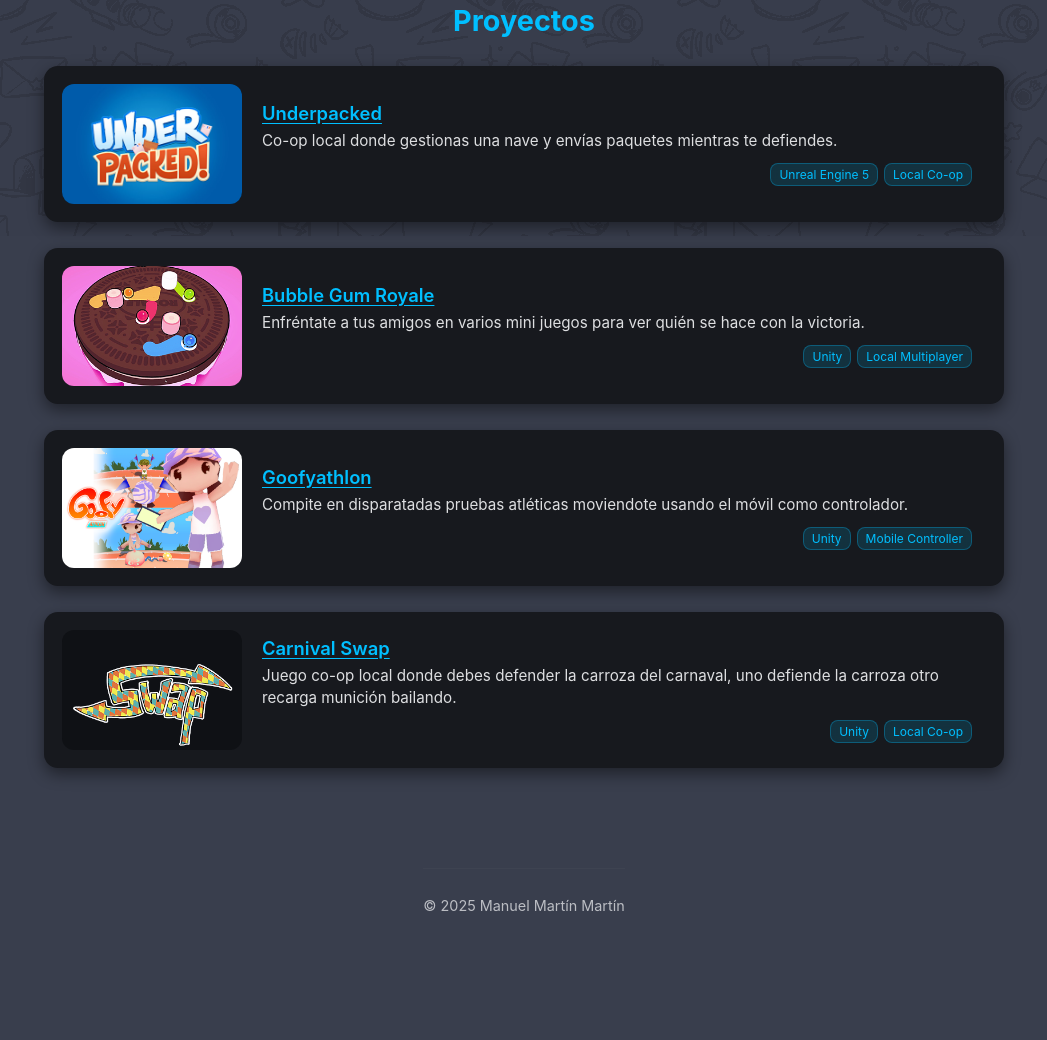
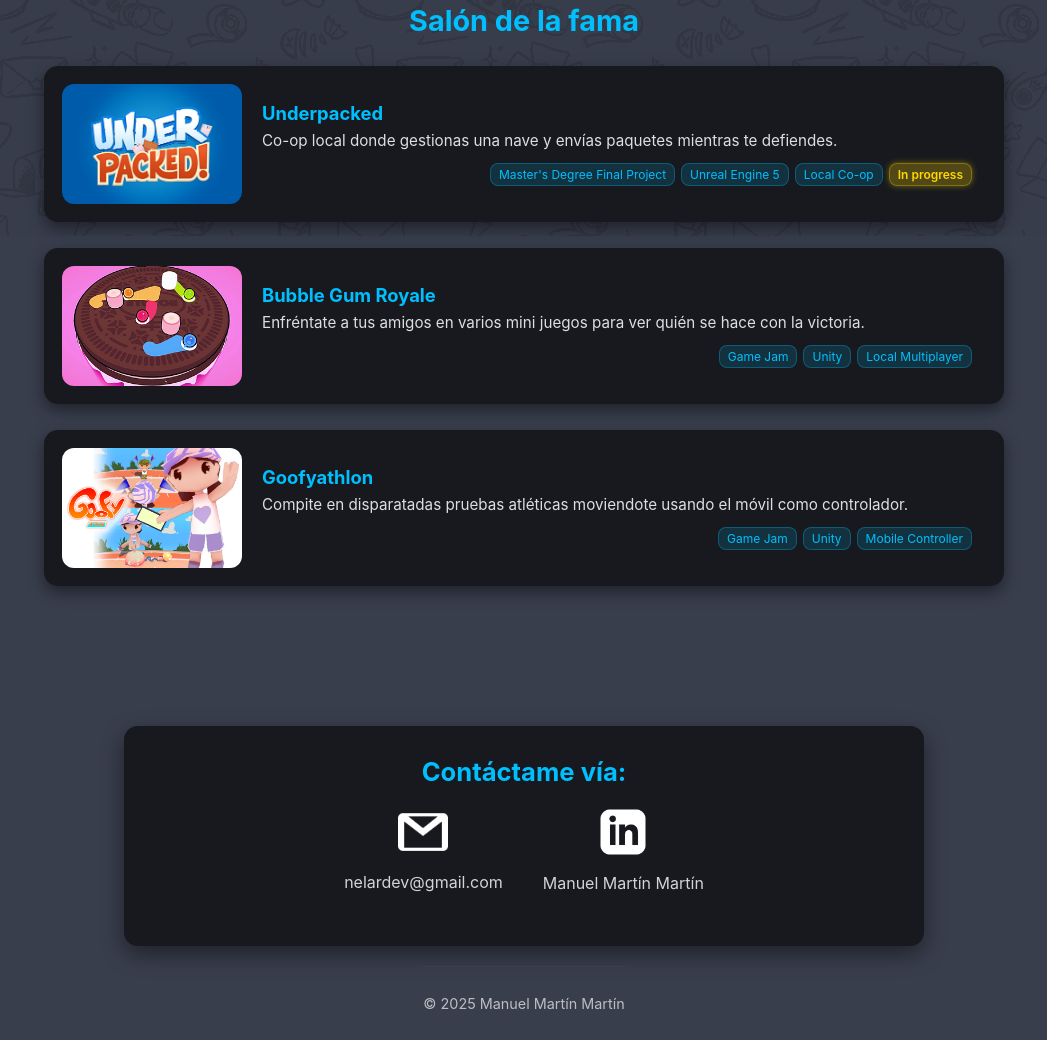
Before and after one commit to Nelar18/nelar18.github.io, a plain HTML site: page index.html in a window 1280 px wide. Shown: the part 564-1604 px from the top of the page, without its empty margins (116-1163 px from the left). Before the commit the page ends 1506 px from the top, so only its background shows below. Drawn offline with Linux system fonts and the light colour scheme.

Commit message:
Add files via upload

```diff
--- a/index.html
+++ b/index.html
@@ -161,6 +161,19 @@ section {
 }
 .nav-link:hover{background:var(--accent);color:#fff}
 
+.project-item-link {
+  text-decoration: none;
+  color: inherit;
+  display: block;
+  border-radius: var(--radius);
+  transition: transform var(--transition), box-shadow var(--transition);
+}
+.project-item-link:hover .project-item {
+  transform: translateY(-4px);
+  box-shadow: 0 12px 30px rgba(0,191,255,0.25);
+  cursor: pointer;
+}
+
 /* botón CV */
 .cv-button{
   background:var(--accent);color:#fff;border:none;font-weight:600;
@@ -218,8 +231,10 @@ section p{line-height:1.6;margin-bottom:20px;text-align:left; font-size: 1.4rem;
   border-radius:12px;overflow:hidden;display:flex;align-items:center;justify-content:center;
 }
 .project-image img{
-  height:100%;width:auto;max-width:100%;
-  object-fit:contain;display:block;
+  height:100%;
+  width:100%;
+  object-fit:cover;
+  display:block;
 }
 
 /* contenido */
@@ -241,6 +256,7 @@ section p{line-height:1.6;margin-bottom:20px;text-align:left; font-size: 1.4rem;
   pointer-events:none;
 }
 
+
 .project-content {
   flex:1;
   position:relative;
@@ -257,6 +273,110 @@ section p{line-height:1.6;margin-bottom:20px;text-align:left; font-size: 1.4rem;
   backdrop-filter:blur(4px);
   pointer-events:auto;
 }
+
+.tag-yellow{
+  background:rgba(255,215,0,0.25);
+  color: #FFD700;
+  font-weight: 600;
+  border: 1px solid rgba(255,215,0,0.3);
+  box-shadow: 0 0 6px rgba(255,215,0,0.4);
+  backdrop-filter: blur(4px);
+}
+
+/* contact section */
+.contact-section {
+  width: 100%;
+  max-width: 800px;
+  margin: 40px auto 20px auto;
+  text-align: center;
+  background: var(--panel);
+  padding: 30px 20px;
+  border-radius: var(--radius);
+  box-shadow: 0 8px 22px rgba(0,0,0,0.45);
+}
+
+.contact-section h2 {
+  color: var(--accent);
+  font-size: 1.6rem;
+  margin-bottom: 20px;
+}
+
+.contact-icons {
+  display: flex;
+  justify-content: center;
+  align-items: flex-start;
+  flex-wrap: wrap;
+  gap: 40px;
+}
+
+.contact-item {
+  display: flex;
+  flex-direction: column;
+  align-items: center;
+  gap: 10px;
+}
+
+.contact-item img {
+  width: 50px;
+  height: 50px;
+  filter: brightness(0) invert(1);
+  transition: transform 0.25s ease, filter 0.25s ease;
+}
+
+.contact-item a:hover img {
+  transform: scale(1.1);
+  filter: brightness(1) invert(0);
+}
+
+.contact-item p {
+  font-size: 1rem;
+  opacity: 0.85;
+  word-break: break-word;
+}
+
+/* Estilo del botón de copiar */
+.icon-button {
+  background: none;
+  border: none;
+  cursor: pointer;
+  transition: transform 0.25s ease;
+}
+
+.icon-button img {
+  width: 50px;
+  height: 50px;
+  filter: brightness(0) invert(1);
+  transition: transform 0.25s ease, filter 0.25s ease;
+}
+
+.icon-button:hover img {
+  transform: scale(1.1);
+  filter: brightness(1) invert(0);
+}
+
+/* Mensaje de copiado */
+.copy-message {
+  position: fixed;
+  top: 50%;
+  left: 50%;
+  transform: translate(-50%, -50%);
+  background: var(--accent);
+  color: #fff;
+  padding: 16px 28px;
+  border-radius: 16px;
+  font-weight: 600;
+  font-size: 1.1rem;
+  opacity: 0;
+  pointer-events: none;
+  transition: opacity 0.3s ease, transform 0.3s ease;
+  z-index: 3000;
+}
+
+.copy-message.show {
+  opacity: 1;
+  transform: translate(-50%, -50%) scale(1.05);
+}
+
 
 /* responsive */
 @media (max-width:880px){
@@ -310,12 +430,15 @@ footer{text-align:center;font-size:0.9rem;opacity:0.7;padding:28px 0;border-top:
     <div class="nav-item">
       <button id="projects-btn" class="nav-link">Proyectos ▾</button>
       <div id="projects-dropdown" class="dropdown" aria-hidden="true">
-        <a id="dropdown-all" href="#projects">Ver todos</a>
+        <a id="dropdown-all" href="projects.html">Ver todos</a>
         <a href="https://store.steampowered.com/app/3587480/Underpacked/" target="_blank">Underpacked</a>
         <a href="https://nacho-del-castillo.itch.io/bubblegum-royale" target="_blank">Bubble Gum Royale</a>
         <a href="https://eddricman.itch.io/goofyathlon" target="_blank">Goofyathlon</a>
-        <a href="https://nelar.itch.io/carnival-swap" target="_blank">Carnival Swap</a>
       </div>
+    </div>
+
+    <div class= "nav-item">
+        <a id="nav-skills" class="nav-link" href="skills.html"></a>
     </div>
 
     <div class="nav-item">
@@ -351,75 +474,85 @@ footer{text-align:center;font-size:0.9rem;opacity:0.7;padding:28px 0;border-top:
     <div class="project-list">
 
       <!-- Underpacked -->
+      <a href="https://store.steampowered.com/app/3587480/Underpacked/" target="_blank" class="project-item-link">
         <div class="project-item">
             <div class="project-image">
-          <a href="https://store.steampowered.com/app/3587480/Underpacked/" target="_blank">
                 <img src="img/UnderPackedLogo.jpg" alt="Underpacked">
-          </a>
             </div>
             <div class="project-content">
-          <h3><a href="https://store.steampowered.com/app/3587480/Underpacked/" target="_blank">Underpacked</a></h3>
-          <p id="desc-underpacked">Co-op local donde gestionas una nave y envías paquetes mientras defiendes la cabina. Desarrollado en Unreal Engine 5.</p>
+                <h3>Underpacked</h3>
+                <p id="desc-underpacked">Co-op local donde gestionas una nave y envías paquetes mientras defiendes la cabina.</p>
                 <div class="project-tags">
+                    <span class="tag">Master's Degree Final Project</span>
                     <span class="tag">Unreal Engine 5</span>
                     <span class="tag">Local Co-op</span>
+                    <span class="tag tag-yellow">In progress</span>
                 </div>
             </div>
         </div>
+    </a>
 
       <!-- Bubble Gum Royale -->
+      <a href="https://nacho-del-castillo.itch.io/bubblegum-royale" target="_blank" class="project-item-link">
         <div class="project-item">
             <div class="project-image">
-          <a href="https://nacho-del-castillo.itch.io/bubblegum-royale" target="_blank">
                 <img src="img/BubbleGumRoyale.png" alt="Bubble Gum Royale">
-          </a>
             </div>
             <div class="project-content">
-          <h3><a href="https://nacho-del-castillo.itch.io/bubblegum-royale" target="_blank">Bubble Gum Royale</a></h3>
-          <p id="desc-bubblegum">Combate sobre una galleta giratoria y evita caer al vacío en este divertido battle arena.</p>
+                <h3>Bubble Gum Royale</h3>
+                <p id="desc-bubblegum"></p>
                 <div class="project-tags">
+                    <span class="tag">Game Jam</span>
                     <span class="tag">Unity</span>
                     <span class="tag">Local Multiplayer</span>
                 </div>
             </div>
         </div>
+      </a>
 
       <!-- Goofyathlon -->
+      <a href="https://eddricman.itch.io/goofyathlon" target="_blank" class="project-item-link">
         <div class="project-item">
             <div class="project-image">
-          <a href="https://eddricman.itch.io/goofyathlon" target="_blank">
                 <img src="img/GoofyAthlon.png" alt="Goofyathlon">
-          </a>
             </div>
             <div class="project-content">
-          <h3><a href="https://eddricman.itch.io/goofyathlon" target="_blank">Goofyathlon</a></h3>
-          <p id="desc-goofyathlon">Compite en disparatadas pruebas atléticas multijugador llenas de caos y diversión.</p>
+                <h3>Goofyathlon</h3>
+                <p id="desc-goofyathlon"></p>
                 <div class="project-tags">
+                    <span class="tag">Game Jam</span>
                     <span class="tag">Unity</span>
                     <span class="tag">Mobile Controller</span>
                 </div>
             </div>
         </div>
+      </a>
+  </section>
+</main>
 
-      <!-- Carnival Swap -->
-      <div class="project-item">
-        <div class="project-image">
-          <a href="https://nelar.itch.io/carnival-swap" target="_blank">
-            <img src="img/CarnivalSwap.png" alt="Carnival Swap">
+<!-- SECCIÓN DE CONTACTO -->
+<section id="contact" class="contact-section">
+  <h2 id="contact-title">Contáctame vía:</h2>
+  <div class="contact-icons">
+    <div class="contact-item">
+      <!-- 🔹 El icono ahora es un botón, no un enlace -->
+      <button id="copy-email-btn" class="icon-button" aria-label="Copiar correo">
+        <img src="img/GmailIcon.png" alt="Gmail">
+      </button>
+      <p id="email-text">nelardev@gmail.com</p>
+    </div>
+
+    <div class="contact-item">
+      <a href="https://www.linkedin.com/in/nelar/" target="_blank">
+        <img src="img/LinkedinIcon.png" alt="LinkedIn">
       </a>
-        </div>
-        <div class="project-content">
-          <h3><a href="https://nelar.itch.io/carnival-swap" target="_blank">Carnival Swap</a></h3>
-          <p id="desc-carnival">Juego competitivo local donde intercambias habilidades para ganar en minijuegos de feria.</p>
-          <div class="project-tags">
-            <span class="tag">Unity</span>
-            <span class="tag">Local Co-op</span>
+      <p>Manuel Martín Martín</p>
     </div>
   </div>
-      </div>
-    </div>
+
+  <!-- Mensaje flotante -->
+  <div id="copy-message" class="copy-message" aria-live="polite"></div>
 </section>
-</main>
 
 <footer>© 2025 Manuel Martín Martín</footer>
 
@@ -454,11 +587,13 @@ const texts={
   es:{
     navAbout:"Sobre mí",
     projectsBtn:"Proyectos ▾",
+    dropdownAll: "Ver todos",
+    navSkills: "Habilidades",
     langBtn:"🌐 Idioma ▾",
     aboutTitle:"Bienvendio a mi web :D",
     aboutText:"Soy Manuel Martín diseñador de videojuegos con un Máster en Diseño de Videojuegos. Tengo experiencia trabajando con Unreal Engine, Unity y Godot, y una sólida base en programación. He participado en numerosos proyectos personales y game jams, varios de los cuales han sido premiados.",
     cvLink:"📄 Descargar mi CV",
-    projectsTitle:"Proyectos",
+    projectsTitle:"Salón de la fama",
     underpacked:"Co-op local donde gestionas una nave y envías paquetes mientras te defiendes.",
     goofyathlon:"Compite en disparatadas pruebas atléticas moviendote usando el móvil como controlador.",
     carnival:"Juego co-op local donde debes defender la carroza del carnaval, uno defiende la carroza otro recarga munición bailando.",
@@ -467,11 +602,13 @@ const texts={
   en:{
     navAbout:"About Me",
     projectsBtn:"Projects ▾",
+    dropdownAll: "View All",
+    navSkills: "Skills",
     langBtn:"🌐 Language ▾",
     aboutTitle:"Welcome to my website :D",
     aboutText:"I’m Manuel Martín, a game designer with a Master’s degree in Game Design. I have experience working with Unreal Engine, Unity, and Godot, and a strong background in programming. I’ve participated in numerous personal and game jam projects, several of which have won awards.",
     cvLink:"📄 Download my CV",
-    projectsTitle:"Projects",
+    projectsTitle:"Hall of fame",
     underpacked:"Local co-op game where you manage a spaceship and send packages while defending yourself.",
     goofyathlon:"Compete in wacky athletic challenges using your phone as a controller.",
     carnival:"Local co-op game where you must defend the carnival float — one player defends while the other reloads ammo by dancing.",
@@ -491,7 +628,9 @@ document.querySelectorAll('#lang-dropdown button').forEach(btn=>{
 function applyLanguage(lang){
   const t=texts[lang]||texts.es;
   if(document.getElementById('nav-about')) document.getElementById('nav-about').textContent=t.navAbout;
+  if(document.getElementById('nav-skills')) document.getElementById('nav-skills').textContent=t.navSkills;
   if(document.getElementById('projects-btn')) document.getElementById('projects-btn').textContent=t.projectsBtn;
+  document.getElementById('dropdown-all').textContent = t.dropdownAll;
   document.getElementById('lang-btn').textContent=t.langBtn;
   if(document.getElementById('cv-link')) document.getElementById('cv-link').textContent=t.cvLink;
   if(document.getElementById('about-title')) document.getElementById('about-title').textContent=t.aboutTitle;
@@ -506,6 +645,34 @@ function applyLanguage(lang){
 const savedLang = localStorage.getItem('selectedLang') || 'es';
 applyLanguage(savedLang);
 });
+/* Copiar correo y mostrar mensaje */
+const emailBtn = document.getElementById('copy-email-btn');
+const emailText = document.getElementById('email-text');
+const copyMessage = document.getElementById('copy-message');
+
+emailBtn.addEventListener('click', async () => {
+  try {
+    await navigator.clipboard.writeText(emailText.textContent.trim());
+
+    // Detectar idioma guardado
+    const lang = localStorage.getItem('selectedLang') || 'es';
+    const messages = {
+      es: "Correo copiado al portapapeles 📋",
+      en: "Email copied to clipboard 📋"
+    };
+
+    copyMessage.textContent = messages[lang];
+    copyMessage.classList.add('show');
+
+    setTimeout(() => {
+      copyMessage.classList.remove('show');
+    }, 2000);
+  } catch (err) {
+    console.error('Error al copiar el correo: ', err);
+  }
+});
+
+
 </script>
 </body>
 </html>
```
Also changed, not shown: aboutme.html (+78 -55 lines). Lines whose indentation alone changed are shown as unchanged.
